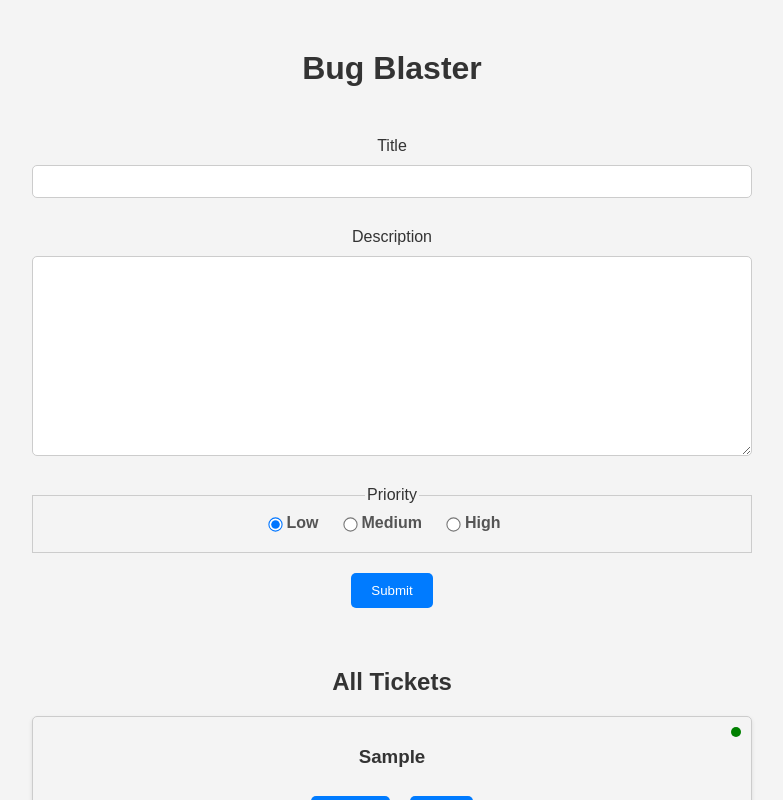
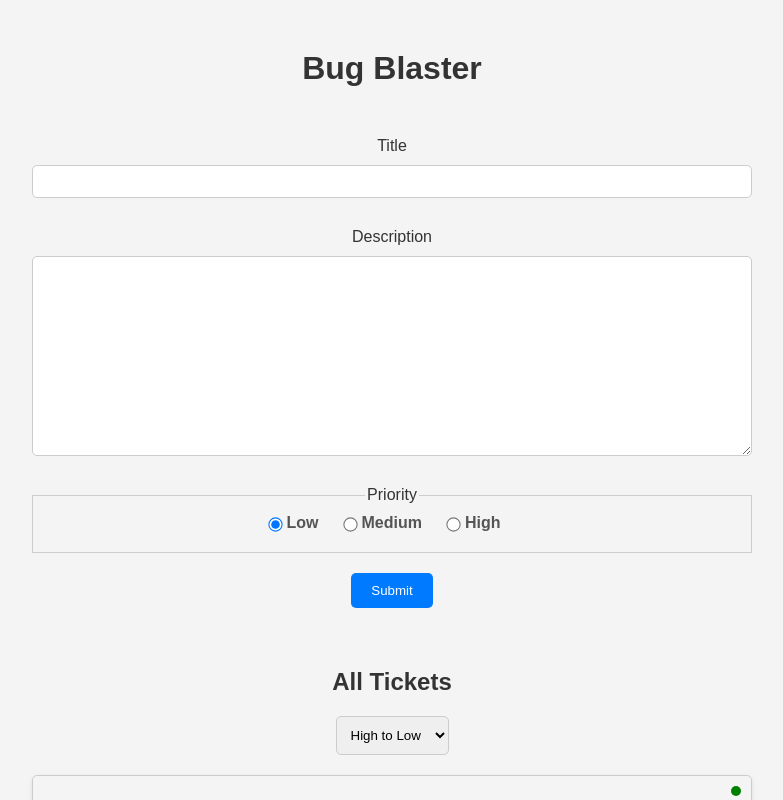
Before and after one commit to Stefanos-katsivelos/bug-blaster-react, a React (Create React App) app: page / in a window 1280 px wide. Both pictures are taken after typing "Sample", "Sample" into the empty fields and a click on the button "Submit". Shown: the top 800 px of the page, without its empty margins (248-1031 px from the left). Built offline with nearby package versions, Linux system fonts and the light colour scheme.

Commit message:
Sorting tickets by priority

```diff
--- a/src/App.js
+++ b/src/App.js
@@ -4,11 +4,18 @@
 import TicketForm from "./components/TicketForm";
 import ticketReducer from "./components/reducers/ticketReducer";
 import TicketList from "./components/TicketList";
+import { sortTickets } from "./utilities/sortingUtilities";
 
 function App() {
-  const initialState = { tickets: [], editingTicket: null };
+  const initialState = {
+    tickets: [],
+    editingTicket: null,
+    sortPreference: "High to Low",
+  };
 
   const [state, dispatch] = useReducer(ticketReducer, initialState);
+
+  const sortedTickets = sortTickets(state.tickets, state.sortPreference);
 
   return (
     <div className="App">
@@ -23,8 +30,18 @@
           <div className="results">
             <h2>All Tickets</h2>
 
+            <select
+              value={state.sortPreference}
+              onChange={(e) =>
+                dispatch({ type: "SET_SORTING", payload: e.target.value })
+              }
+            >
+              <option value="High to Low">High to Low</option>
+              <option value="Low to High">Low to High</option>
+            </select>
+
             <TicketList
-              tickets={state.tickets}
+              tickets={sortedTickets}
               dispatch={dispatch}
             ></TicketList>
           </div>
--- a/src/components/reducers/ticketReducer.js
+++ b/src/components/reducers/ticketReducer.js
@@ -39,6 +39,11 @@
         ...state,
         editingTicket: null,
       };
+    case "SET_SORTING":
+      return {
+        ...state,
+        sortPreference: action.payload,
+      };
     default:
       return state;
   }
--- /dev/null
+++ b/src/utilities/sortingUtilities.js
@@ -0,0 +1,10 @@
+export const sortTickets = (tickets, preference) => {
+  switch (preference) {
+    case "High to Low":
+      return [...tickets].sort((a, b) => b.priority.localeCompare(a.priority));
+    case "Low to High":
+      return [...tickets].sort((a, b) => a.priority.localeCompare(b.priority));
+    default:
+      return tickets;
+  }
+};
```
